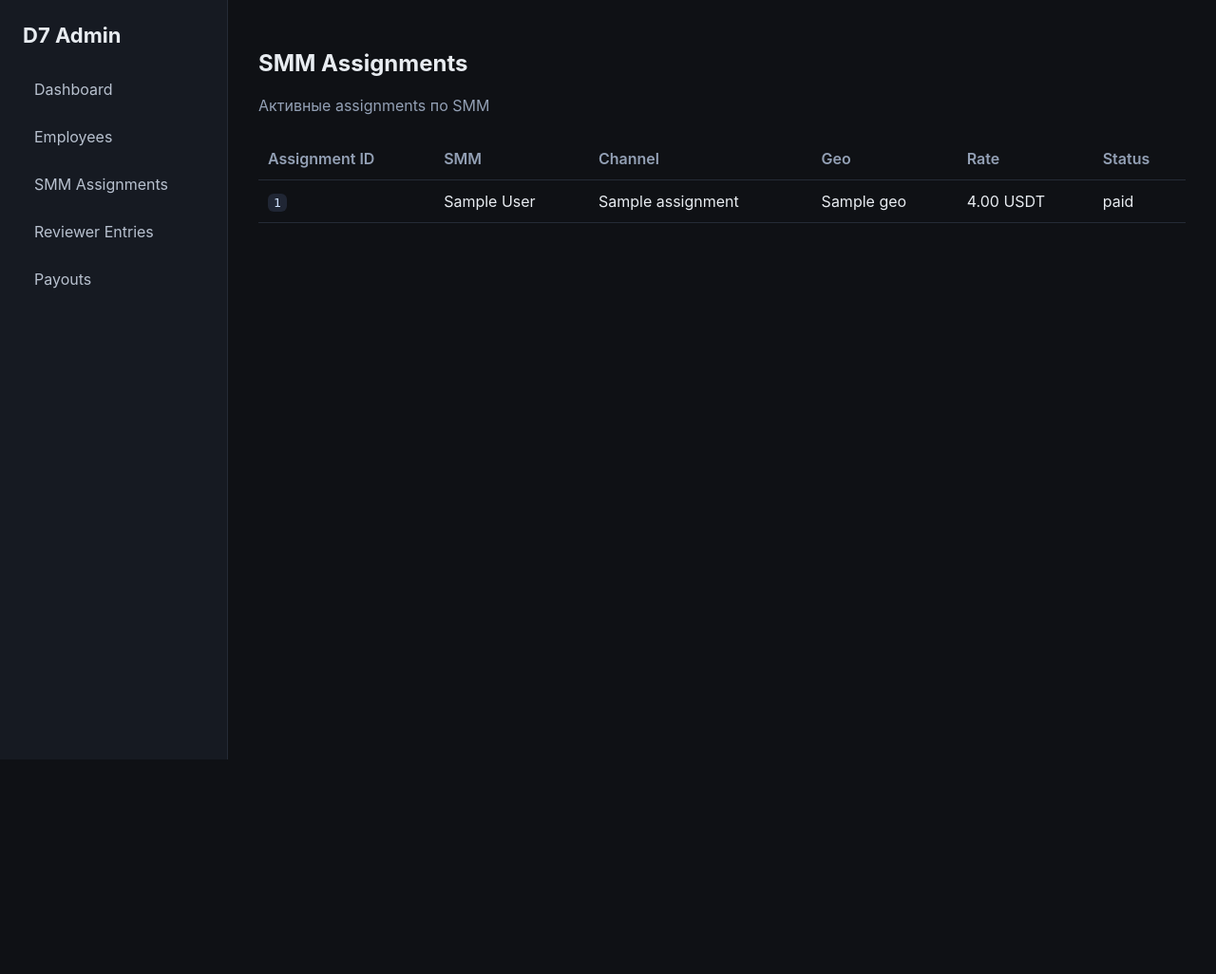
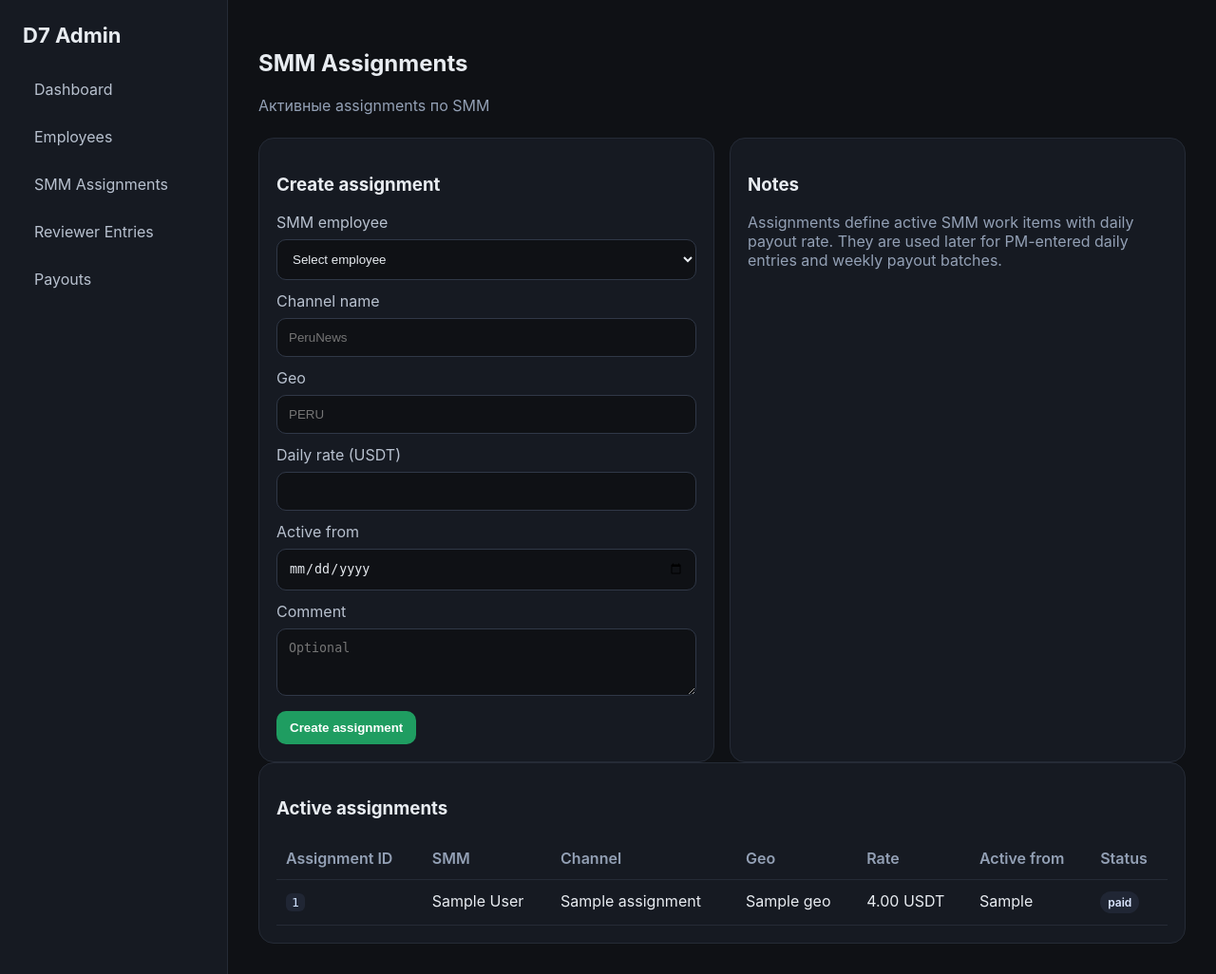
Before and after one commit to hamzanewboy04-a11y/d7-designers-bot, a FastAPI app: template web/templates/smm_assignments.html in a window 1280 px wide. Shown: the whole page at 95% size. Before the commit the page ends 800 px from the top, so only its background shows below. Run offline with FastAPI, Linux system fonts and the light colour scheme; the template is opened without the code that fills it: most values are stand-ins (such as "Sample title", 1, 10 or a date in 2020); parts of the project's set-up code (start-up, migrations or seed data) failed here and were passed over.

Commit message:
feat: add smm assignment creation web UI

```diff
--- a/web/app.py
+++ b/web/app.py
@@ -155,16 +155,48 @@ async def employees_page(request: Request):
 
 
 @app.get("/admin/smm/assignments", response_class=HTMLResponse)
-async def smm_assignments_page(request: Request):
+async def smm_assignments_page(request: Request, message: str | None = None):
     ok, err = await ensure_db()
     if not ok:
         return HTMLResponse(f"<h1>D7 Admin</h1><p>DB unavailable</p><pre>{err}</pre>", status_code=503)
     service = SmmService(PostgresSmmReadRepository(_pg_session_factory)) if _pg_session_factory is not None else SmmService(db)
+    employee_service = EmployeeService(PostgresEmployeeReadRepository(_pg_session_factory)) if _pg_session_factory is not None else EmployeeService(db)
     assignments = await service.list_assignments()
+    smm_employees = [employee for employee in await employee_service.list_active() if employee.role == "smm"]
     return TEMPLATES.TemplateResponse(
         "smm_assignments.html",
-        {"request": request, "title": "SMM Assignments", "assignments": assignments},
+        {
+            "request": request,
+            "title": "SMM Assignments",
+            "assignments": assignments,
+            "smm_employees": smm_employees,
+            "message": message,
+        },
     )
+
+
+@app.post("/admin/smm/assignments")
+async def smm_assignment_create(
+    smm_employee_id: int = Form(...),
+    channel_name: str = Form(...),
+    geo: str = Form(default=""),
+    daily_rate_usdt: float = Form(...),
+    active_from: str = Form(default=""),
+    comment: str = Form(default=""),
+):
+    ok, _ = await ensure_db()
+    if not ok:
+        return HTMLResponse("DB unavailable", status_code=503)
+    service = smm_domain_service()
+    await service.add_smm_assignment(
+        smm_employee_id=smm_employee_id,
+        channel_name=channel_name.strip(),
+        geo=geo.strip().upper(),
+        daily_rate_usdt=daily_rate_usdt,
+        active_from=active_from.strip() or None,
+        comment=comment.strip(),
+    )
+    return RedirectResponse(url="/admin/smm/assignments?message=Assignment created.", status_code=303)
 
 
 @app.get("/admin/reviewer/entries", response_class=HTMLResponse)
--- a/web/static/styles.css
+++ b/web/static/styles.css
@@ -25,7 +25,8 @@ code { background: #202634; padding: 2px 6px; border-radius: 6px; color: #cfe2ff
 .flash { margin-bottom: 18px; background: #1f2d1f; border: 1px solid #2d7043; color: #baf2c9; padding: 14px 16px; border-radius: 12px; }
 .grid.two { display: grid; grid-template-columns: 1fr 1fr; gap: 16px; }
 label { display: block; margin-bottom: 8px; color: #b8c1cf; }
-textarea { width: 100%; box-sizing: border-box; background: #0f1115; color: #e8ecf1; border: 1px solid #303847; border-radius: 10px; padding: 12px; margin-bottom: 12px; }
+input, select, textarea { width: 100%; box-sizing: border-box; background: #0f1115; color: #e8ecf1; border: 1px solid #303847; border-radius: 10px; padding: 12px; margin-bottom: 12px; }
 a.row-link { color: inherit; text-decoration: none; }
 tr:hover td { background: #1a202b; }
 .quick-links { display: flex; flex-wrap: wrap; gap: 10px; }
+.badge { display: inline-block; padding: 4px 8px; border-radius: 999px; background: #202634; color: #dbe6ff; font-size: 12px; font-weight: 600; }
--- a/web/templates/smm_assignments.html
+++ b/web/templates/smm_assignments.html
@@ -1,8 +1,52 @@
 {% extends 'base.html' %}
 {% block content %}
 <div class="topbar"><div><h2>SMM Assignments</h2><div class="subtitle">Активные assignments по SMM</div></div></div>
+
+{% if message %}
+<div class="flash">{{ message }}</div>
+{% endif %}
+
+<div class="grid two">
+  <div class="section">
+    <h3>Create assignment</h3>
+    <form method="post" action="/admin/smm/assignments">
+      <label for="smm_employee_id">SMM employee</label>
+      <select id="smm_employee_id" name="smm_employee_id" required>
+        <option value="">Select employee</option>
+        {% for employee in smm_employees %}
+        <option value="{{ employee.id }}">{{ employee.display_name }} ({{ employee.id }})</option>
+        {% endfor %}
+      </select>
+
+      <label for="channel_name">Channel name</label>
+      <input id="channel_name" name="channel_name" type="text" required placeholder="PeruNews" />
+
+      <label for="geo">Geo</label>
+      <input id="geo" name="geo" type="text" placeholder="PERU" />
+
+      <label for="daily_rate_usdt">Daily rate (USDT)</label>
+      <input id="daily_rate_usdt" name="daily_rate_usdt" type="number" min="0" step="0.01" required />
+
+      <label for="active_from">Active from</label>
+      <input id="active_from" name="active_from" type="date" />
+
+      <label for="comment">Comment</label>
+      <textarea id="comment" name="comment" rows="3" placeholder="Optional"></textarea>
+
+      <button class="button success" type="submit">Create assignment</button>
+    </form>
+  </div>
+
+  <div class="section">
+    <h3>Notes</h3>
+    <p class="subtitle">Assignments define active SMM work items with daily payout rate. They are used later for PM-entered daily entries and weekly payout batches.</p>
+  </div>
+</div>
+
+<div class="section">
+  <h3>Active assignments</h3>
   <table>
-  <thead><tr><th>Assignment ID</th><th>SMM</th><th>Channel</th><th>Geo</th><th>Rate</th><th>Status</th></tr></thead>
+    <thead><tr><th>Assignment ID</th><th>SMM</th><th>Channel</th><th>Geo</th><th>Rate</th><th>Active from</th><th>Status</th></tr></thead>
     <tbody>
       {% for item in assignments %}
       <tr>
@@ -11,9 +55,11 @@
         <td>{{ item.assignment.channel_name }}</td>
         <td>{{ item.assignment.geo or '—' }}</td>
         <td>{{ '%.2f'|format(item.assignment.daily_rate_usdt) }} USDT</td>
+        <td>{{ item.assignment.active_from or '—' }}</td>
         <td><span class="badge">{{ item.assignment.status }}</span></td>
       </tr>
       {% endfor %}
     </tbody>
   </table>
+</div>
 {% endblock %}
```
Lines whose indentation alone changed are shown as unchanged.
